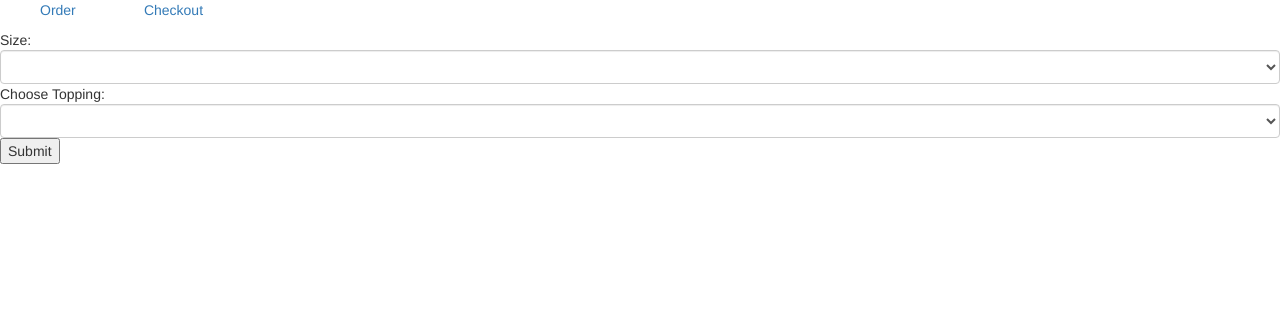
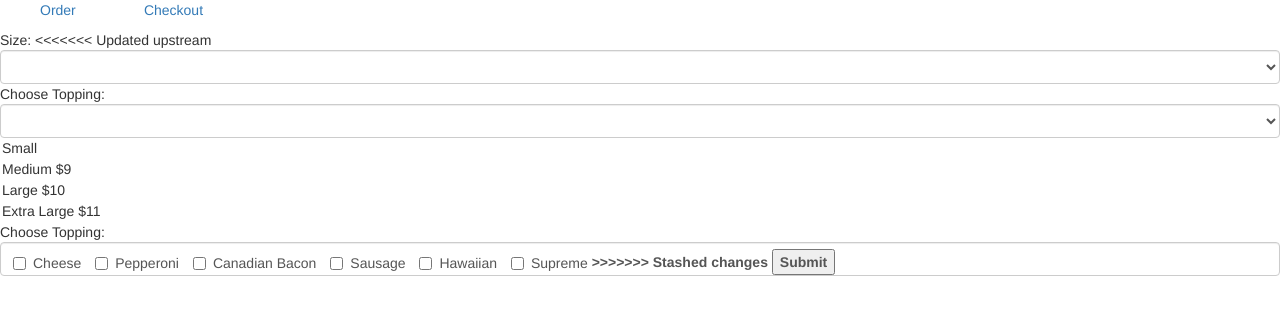
Before and after one commit to gnargnor/pizza-challenge, a website: page client/views/index.html at #!/order in a window 1280 px wide. Drawn offline with Linux system fonts and the light colour scheme; files that its build step writes are made by us from their sources; files whose address does not match are found by name.

Commit message:
added checkboxes

```diff
--- a/client/views/templates/order.html
+++ b/client/views/templates/order.html
@@ -2,6 +2,7 @@
   <div ng-controller="OrderController">
   <form>
     <span>Size: </span>
+<<<<<<< Updated upstream
     <select class="form-control" ng-model="pizza.size">
       <option>Small</option>
       <option>Medium</option>
@@ -17,6 +18,36 @@
       <option>Sausage</option>
       <option>Hawaiian</option>
       <option>Supreme</option>
+=======
+    <select class="form-control" ng-model="order.orderedPizza.size">
+      <option value="small">Small</option>
+      <option value="medium">Medium $9</option>
+      <option value="large">Large $10</option>
+      <option value="extraLarge">Extra Large $11</option>
+    </select>
+
+    <span>Choose Topping: </span>
+
+    <label class="form-control" ng-model="order.orderedPizza.toppings">
+      <label class="checkbox-inline">
+      <input type = "checkbox" value = "cheese">Cheese
+      </label>
+      <label class="checkbox-inline">
+      <input type = "checkbox" value = "pepperoni">Pepperoni
+      </label>
+      <label class="checkbox-inline">
+      <input type = "checkbox" value = "canadianBacon">Canadian Bacon
+      </label>
+      <label class="checkbox-inline">
+      <input type = "checkbox" value = "sausage">Sausage
+      </label>
+      <label class="checkbox-inline">
+      <input type = "checkbox" value = "hawaiian">Hawaiian
+      </label>
+      <label class="checkbox-inline">
+      <input type = "checkbox" value = "supreme">Supreme
+      </label>
+>>>>>>> Stashed changes
     </select>
 
     <button ng-click="orderPizza(pizza)">Submit</button>
```
Also changed, not shown: server/public/views/templates/order.html (+31 -0 lines).
